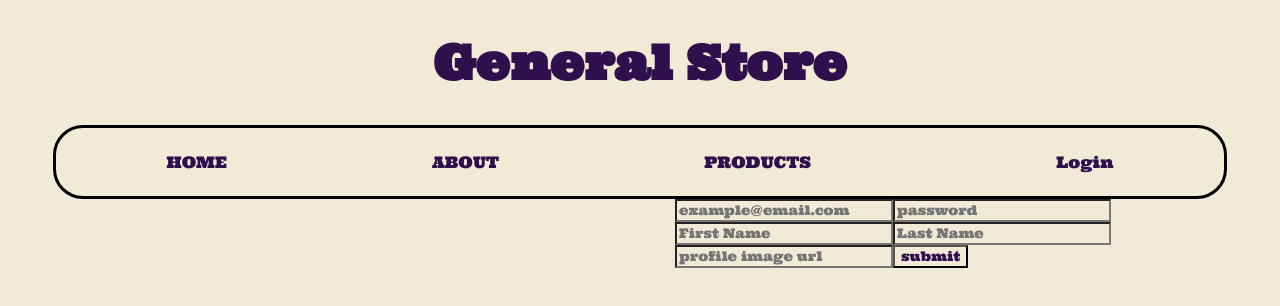
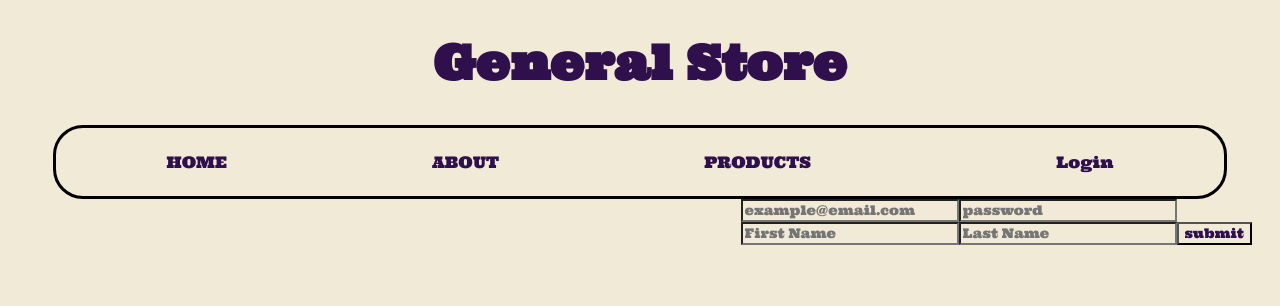
Before and after one commit to troymathis/generalstore-frontend, a React (Create React App) app: page /register in a window 1280 px wide. Shown: the top 306 px of the page. Built offline with nearby package versions, Linux system fonts and the light colour scheme; no server answers.

Commit message:
modified the create user function with error handling per the documentation

```diff
--- a/src/pages/Register.js
+++ b/src/pages/Register.js
@@ -13,6 +13,13 @@ export default function Register() {
   const handleSubmit = (event) => {
     event.preventDefault();
     firebase.auth().createUserWithEmailAndPassword(user.email, user.password)
+      .then((userCredential) => {
+        console.log(userCredential.user)
+      })
+      .catch((error) => {
+        console.log(error.code, error.message);
+      })
+
     setUser({
         email: "",
         password: "",
@@ -49,11 +56,6 @@ export default function Register() {
         name="lastName"
         placeholder='Last Name'
         onChange={handleChange}/>
-      <input
-        type="url"
-        name="image"
-        placeholder='profile image url'
-        onChange={handleChange}/>
       <input type="submit" value="submit"/>
     </form>
     </div>
```
